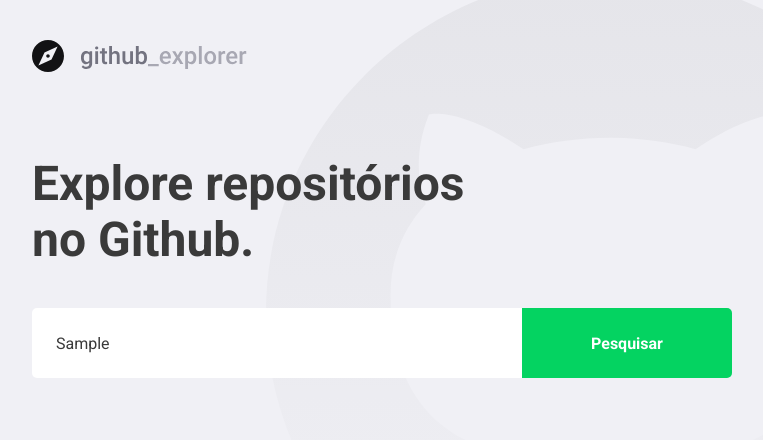
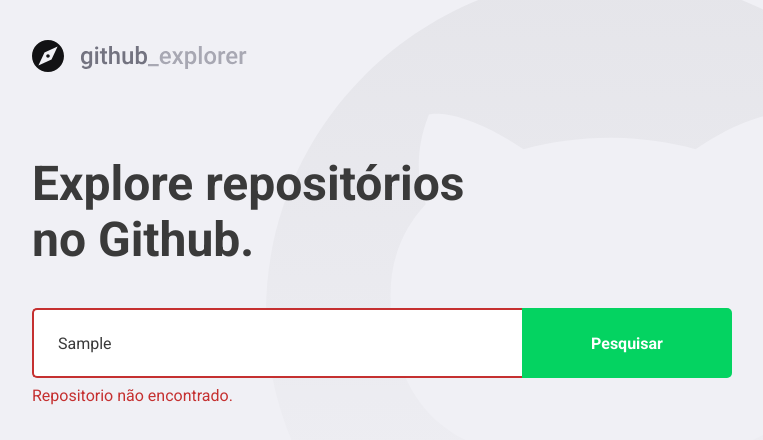
Before and after one commit to Qnedy/github-explorer, a React (Create React App) app: page / in a window 1280 px wide. Both pictures are taken after typing "Sample" into the empty fields and a click on the button "Pesquisar". Shown: the top 440 px of the page, without its empty margins (148-911 px from the left). Built offline with nearby package versions, Linux system fonts and the light colour scheme; no server answers.

Commit message:
treating erros ok

```diff
--- a/src/pages/Dashboard/index.tsx
+++ b/src/pages/Dashboard/index.tsx
@@ -5,7 +5,7 @@ import api from '../../services/api';
 
 import logo from '../../assets/logo.svg';
 
-import { Title, Form, Repositories } from './styles';
+import { Title, Form, Repositories, ErrorMessage } from './styles';
 
 interface Repository {
   full_name: string;
@@ -19,25 +19,36 @@ interface Repository {
 const Dashboard: React.FC = () => {
   const [repositories, setRepositories] = useState<Repository[]>([]);
   const [newRepository, setNewRepository] = useState('');
+  const [errorMessage, setErrorMessage] = useState('');
 
   async function handleAddRepository(
     event: FormEvent<HTMLFormElement>,
   ): Promise<void> {
     event.preventDefault();
 
-    const response = await api.get<Repository>(`/repos/${newRepository}`);
+    if (!newRepository) {
+      setErrorMessage('Digite o nome/repositorio.');
+      return;
+    }
 
-    const repository = response.data;
+    try {
+      const response = await api.get<Repository>(`/repos/${newRepository}`);
 
-    setRepositories([...repositories, repository]);
-    setNewRepository('');
+      const repository = response.data;
+
+      setRepositories([...repositories, repository]);
+      setNewRepository('');
+      setErrorMessage('');
+    } catch (err) {
+      setErrorMessage('Repositorio não encontrado.');
+    }
   }
 
   return (
     <>
       <img src={logo} alt="Github explorer" />
       <Title>Explore repositórios no Github.</Title>
-      <Form onSubmit={handleAddRepository}>
+      <Form hasError={!!errorMessage} onSubmit={handleAddRepository}>
         <input
           value={newRepository}
           onChange={e => setNewRepository(e.target.value)}
@@ -45,6 +56,8 @@ const Dashboard: React.FC = () => {
         />
         <button type="submit">Pesquisar</button>
       </Form>
+
+      {errorMessage && <ErrorMessage>{errorMessage}</ErrorMessage>}
 
       <Repositories>
         {repositories.map(repository => (
--- a/src/pages/Dashboard/styles.ts
+++ b/src/pages/Dashboard/styles.ts
@@ -1,5 +1,9 @@
-import styled from 'styled-components';
+import styled, { css } from 'styled-components';
 import { shade } from 'polished';
+
+interface FormProps {
+  hasError: boolean;
+}
 
 export const Title = styled.h1`
   font-size: 48px;
@@ -10,7 +14,7 @@ export const Title = styled.h1`
   margin-top: 80px;
 `;
 
-export const Form = styled.form`
+export const Form = styled.form<FormProps>`
   margin-top: 40px;
   max-width: 700px;
   display: flex;
@@ -22,6 +26,14 @@ export const Form = styled.form`
     border-radius: 5px 0 0 5px;
     border: 0;
     color: #3a3a3a;
+    border: 2px solid #fff;
+    border-right: 0;
+
+    ${props =>
+      props.hasError &&
+      css`
+        border-color: #c53030;
+      `}
 
     &::placeholder {
       color: #a8a8b3;
@@ -34,7 +46,7 @@ export const Form = styled.form`
     background: #04d361;
     border-radius: 0 5px 5px 0;
     border: 0;
-    color: #FFF;
+    color: #fff;
     font-weight: bold;
     transition: background-color 0.2s;
 
@@ -49,7 +61,7 @@ export const Repositories = styled.div`
   max-width: 700px;
 
   a {
-    background: #FFF;
+    background: #fff;
     border-radius: 5px;
     padding: 24px;
     display: block;
@@ -73,7 +85,6 @@ export const Repositories = styled.div`
     }
 
     div {
-      margin-left: 16px;
       flex: 1;
       margin: 0 16px;
 
@@ -95,3 +106,9 @@ export const Repositories = styled.div`
     }
   }
 `;
+
+export const ErrorMessage = styled.span`
+  display: block;
+  color: #c53030;
+  margin-top: 8px;
+`;
```
